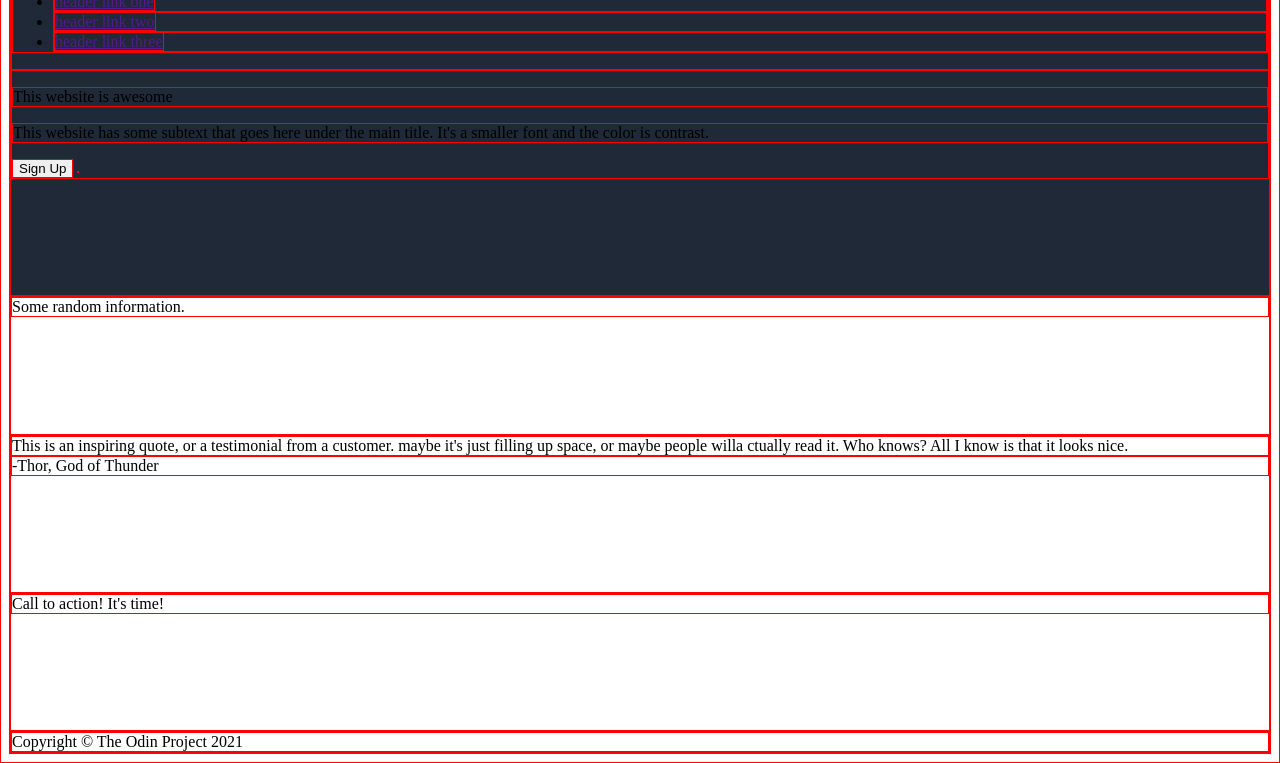
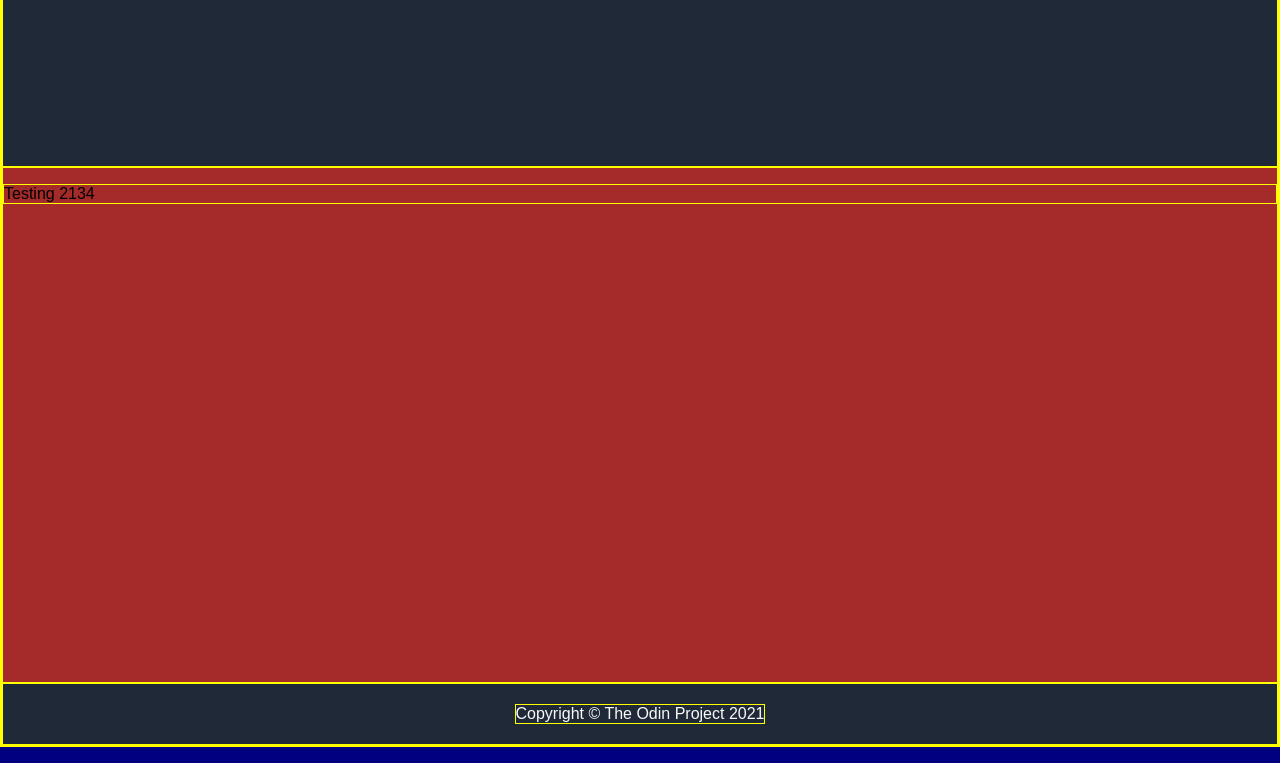
Before and after one commit to abbate33/landing-page, a plain HTML site: page index.html in a window 1280 px wide. Shown: the part 57-820 px from the top of the page. Drawn offline with Linux system fonts and the light colour scheme.

Commit message:
Edit index.html and styles.css Footer, Header

```diff
--- a/index.html
+++ b/index.html
@@ -15,25 +15,12 @@
                     <li><a href="">header link three</a></li>
                 </ul>
             </div>
-            <div>
-                <p>This website is awesome</p>
-                <p>This website has some subtext that goes here under the main title.  It's a smaller font and the color is contrast.</p>
-                <button>Sign Up</button>
-                <img>
-            </div>
         </div>
-        <div class="random-info">
-            <div>Some random information.</div>
-        </div>
-        <div class="quote">
-            <div>This is an inspiring quote, or a testimonial from a customer.  maybe it's just filling up space, or maybe people willa ctually read it.  Who knows?  All I know is that it looks nice.</div>
-            <div>-Thor, God of Thunder</div>
-        </div>
-        <div class="action">
-            <div>Call to action! It's time!</div>
+        <div class="content">
+            <p>Testing 2134</p>
         </div>
         <div class="footer">
-            <div>Copyright &copy; The Odin Project 2021</div>
+            <p>Copyright &copy; The Odin Project 2021</p>
         </div>
     </body>
 </html>
--- a/styles.css
+++ b/styles.css
@@ -1,24 +1,63 @@
 * {
-    border: 1px solid red;
+    border: 1px solid yellow;
 }
 
 body {
+    margin: 0;
+    height: 100vh;
     display: flex;
     flex-direction: column;
-    min-height: 100vh;
+    background-color: navy;
+    font-family: Arial, Helvetica, sans-serif;
+}
+
+.header,
+.footer {
+    background-color: #1F2937;
+    color: #F9FAF8;
+    padding: 10px;
 }
 
 .header {
-    background-color: #1f2937;
+    display: flex;
+    justify-content: space-between;
+    align-items: flex-start;
+    height: 200px;
 }
 
-.header,
-.random-info,
-.quote,
-.action {
-    flex: 1
+.logo {
+    color: #F9FAF8;
+    font-size: 24px;
+}
+
+.navigation {
+    display: flex;
+    align-self: flex-start;
+    justify-content: space-evenly;
+}
+
+ul {
+    list-style: none;
+    display: flex;
+    gap: 10px;
+    margin: 0;
+    padding: 0;
+}
+
+a {
+    text-decoration: none;
+    color: #E5E7EB;
+    font-size: 18px;
+}
+
+.content {
+    flex: 1;
+    background-color: brown;
 }
 
 .footer {
-    flex-shrink: 0;
+    height: 40px;
+    display: flex;
+    justify-content: center;
+    align-items: center;
 }
```
